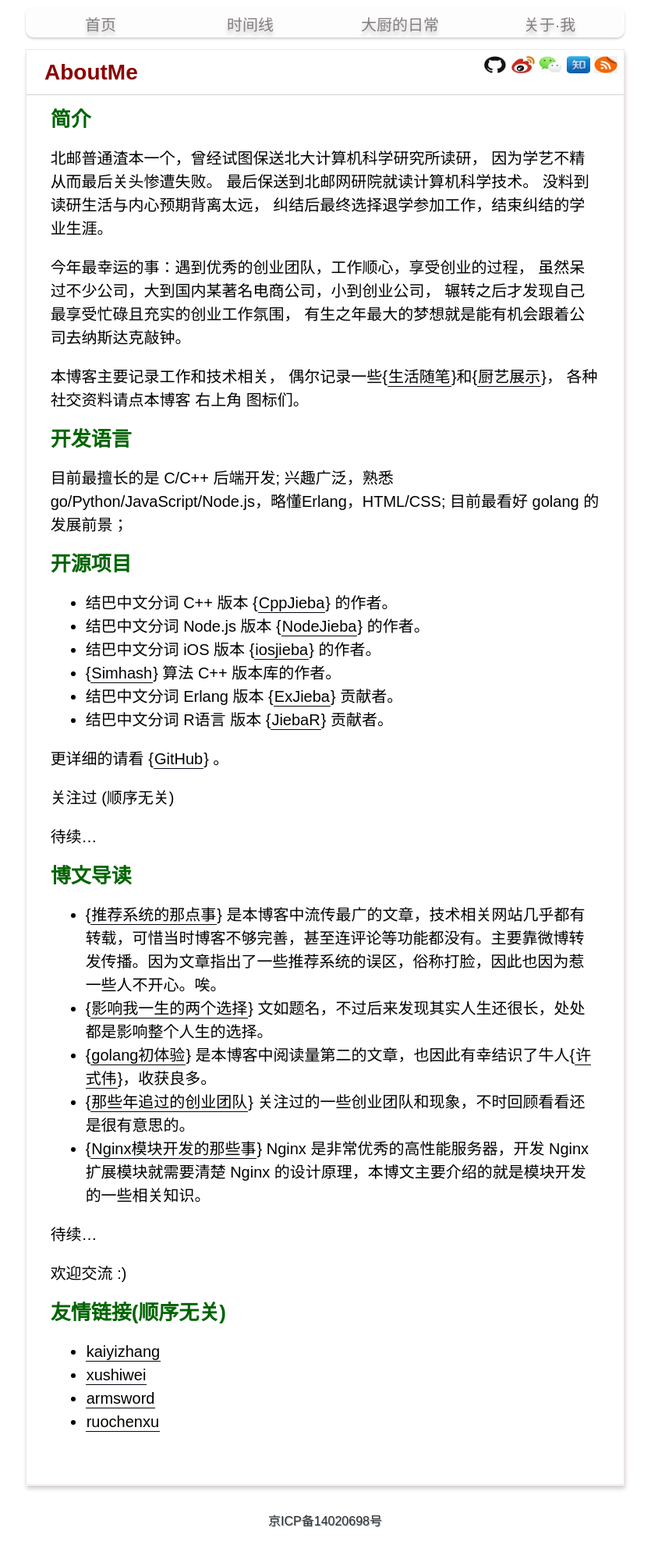
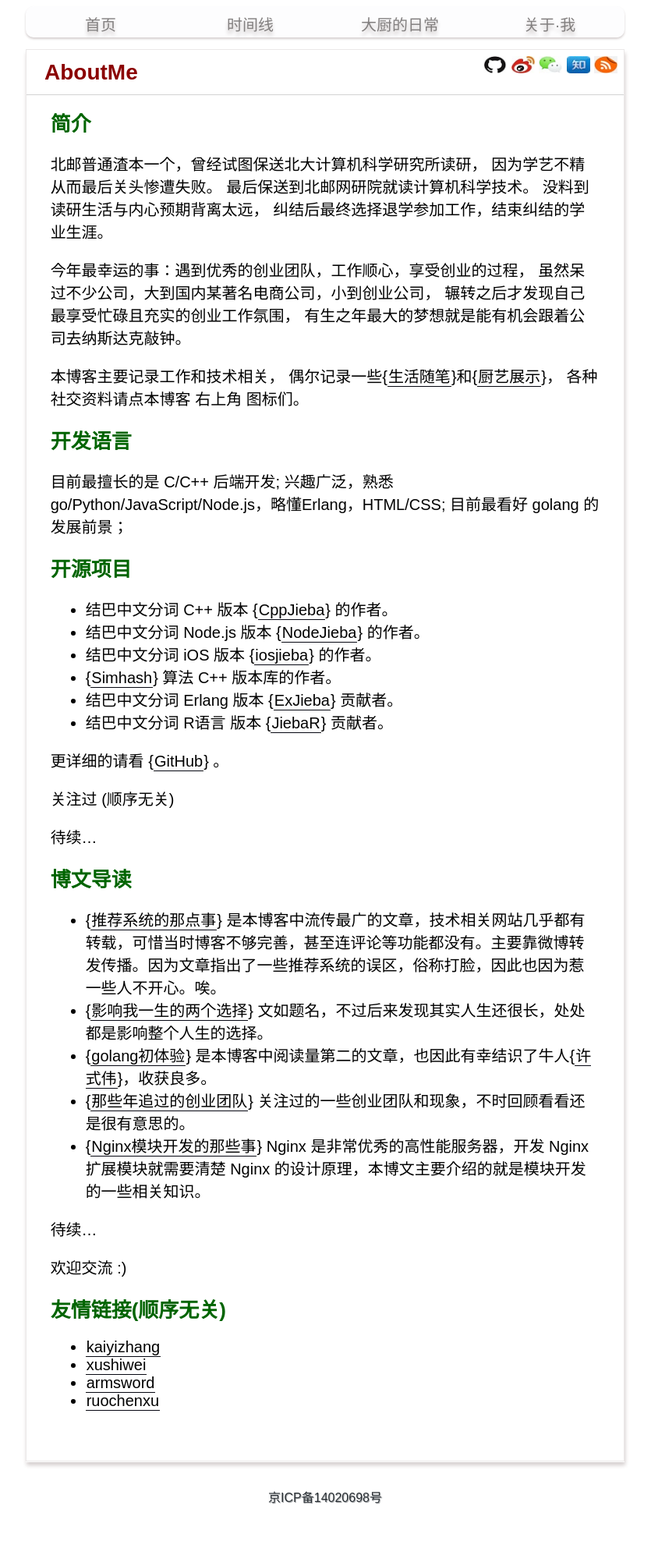
Before and after one commit to yanyiwu/blog, a Jekyll site: the page built from about.md, in a window 1280 px wide. Shown: the whole page at 78% size, without its empty margins (223-1058 px from the left). Built offline with Jekyll 4.4.1, drawn with Linux system fonts in a browser that asks for light colours; Markdown is read by kramdown in place of the engine named in the settings; comment, search, counter and statistics services are not loaded; after the commit the page ends 1955 px from its top, so only the background shows below that.

Commit message:
修复手机字体过小的问题

```diff
--- a/css/style.css
+++ b/css/style.css
@@ -8,7 +8,7 @@ body {
 
 .blog_index {
     padding: 0;
-    line-height: 150%;
+    /*line-height: 150%;*/
     border: 1px solid rgb(235, 232, 232);
     margin-top: 15px;
     box-shadow: 1px 5px 5px rgb(213, 207, 207);
@@ -17,7 +17,7 @@ body {
 .blog_post {
     padding: 0;
     margin: 2% 4%;
-    font-size: 20px;
+    font-size: 36px;
 }
 
 .blog_title h1 {
@@ -259,6 +259,12 @@ nav a:hover{
         width: 60%;
     }
 
+    .blog_post {
+        padding: 0;
+        margin: 2% 4%;
+        font-size: 20px;
+    }
+
     #ds-reset p {
         font-size: 16px !important;
     }
@@ -266,17 +272,3 @@ nav a:hover{
         font-size: 16px !important;
     }
 }
-
-/*
-@media(min-device-width:375px) and (max-device-width:667px) and (-webkit-min-device-pixel-ratio:2) {
-    body {
-        font-size: 17px;
-    };
-}
-
-@media(min-device-width:414px) and (max-device-width:736px) and (-webkit-min-device-pixel-ratio:3) {
-    body {
-        font-size: 25px;
-    };
-}
-*/
```
